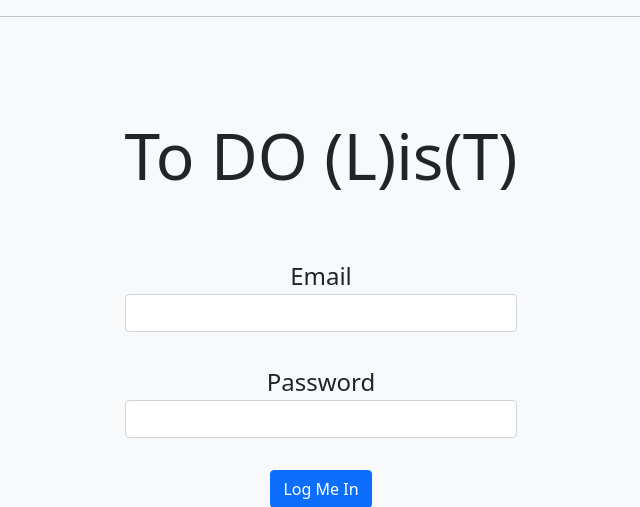
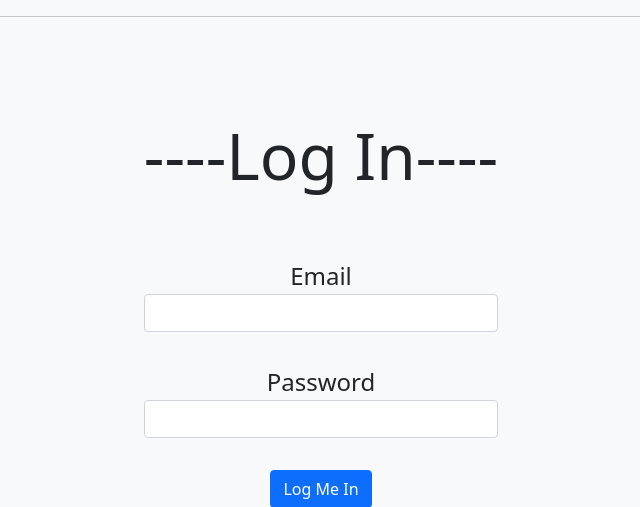
Before and after one commit to RokerDev/ToDoListWebApp, a Flask app: page /login in a window 1280 px wide. Shown: the part 90-597 px from the top of the page, without its empty margins (319-959 px from the left). Run offline with Flask 2, Linux system fonts and the light colour scheme; some libraries are stand-ins or nearby versions.

Commit message:
refactor: change text above form in index.html

```diff
--- a/templates/login.html
+++ b/templates/login.html
@@ -6,7 +6,7 @@
 
 
     <div>
-      <h1>To DO (L)is(T)</h1>
+      <h1>----Log In----</h1>
       {{ wtf.quick_form(form, novalidate=True, button_map={"submit": "primary"}) }}
     </div>
 
```
